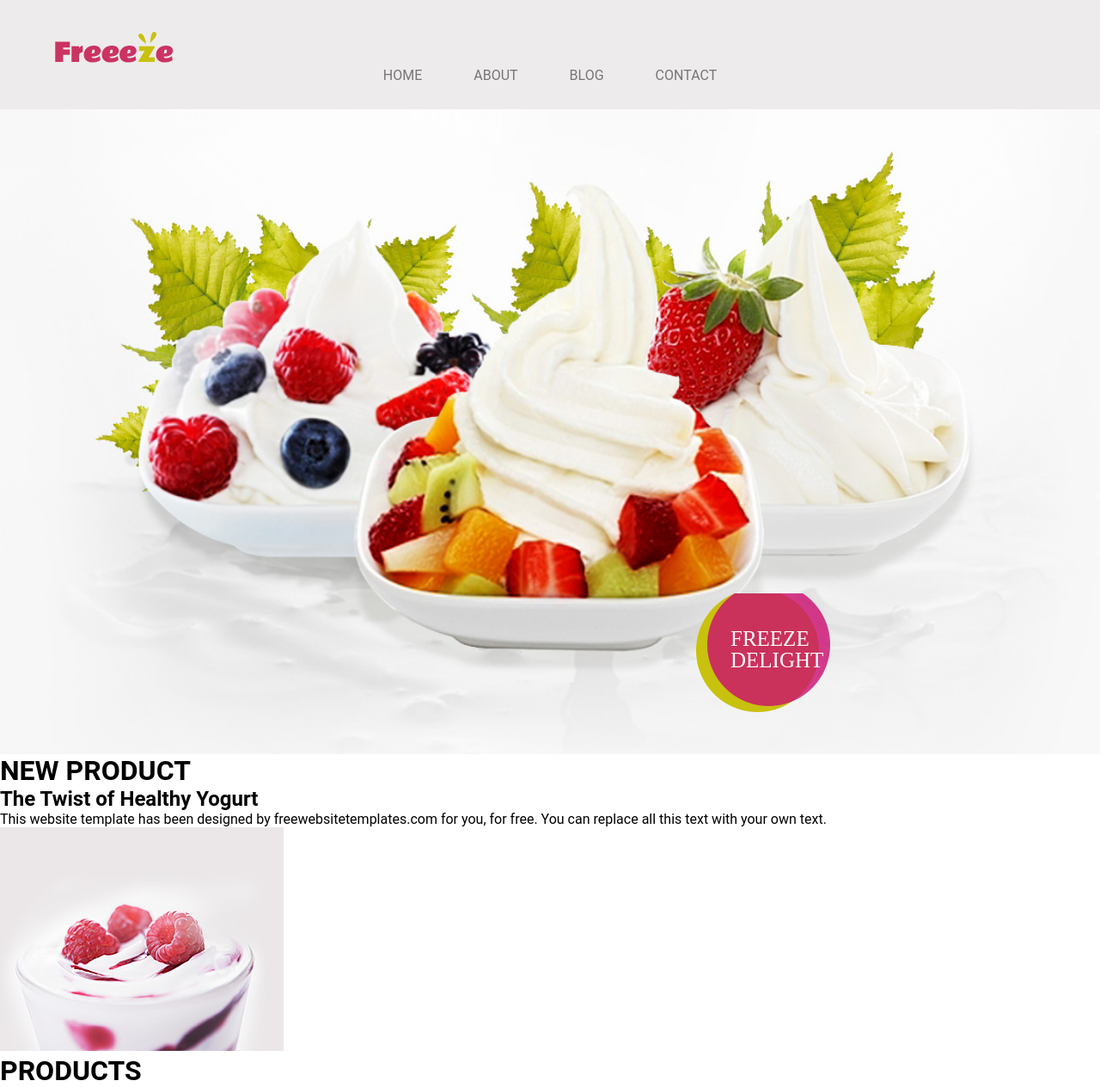
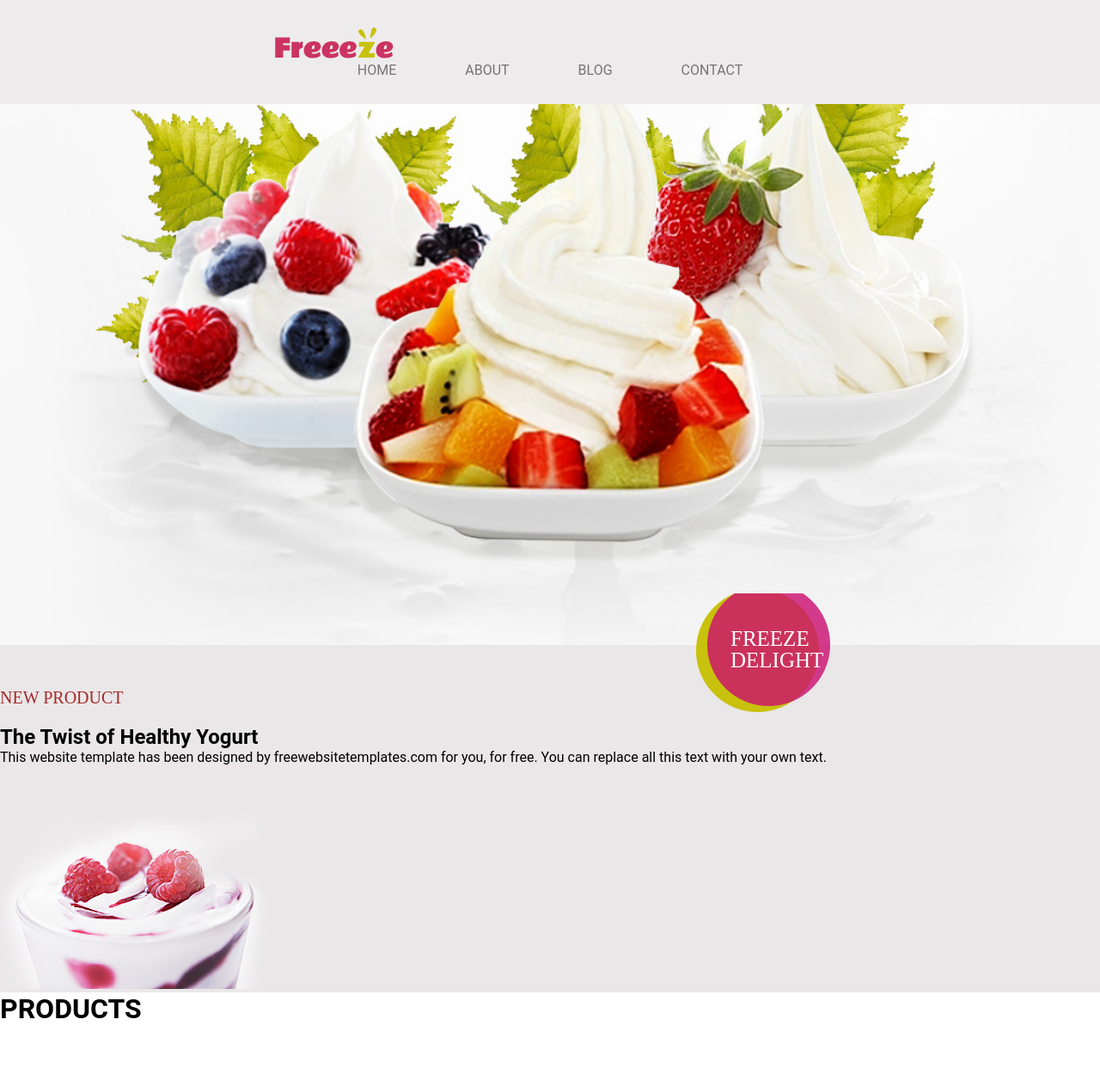
Before and after one commit to hafsahali/Shop, a plain HTML site: page index.html in a window 1280 px wide. Shown: the whole page at 86% size. After the commit the page ends 1192 px from the top, so only its background shows below. Drawn offline with Linux system fonts and the light colour scheme.

Commit message:
product img

```diff
--- a/index.html
+++ b/index.html
@@ -25,9 +25,9 @@
         <a>Freeze Delight</a>
     </div>
     </header>
-    <div class="body">
+    <div class="product">
 				<div>
-					<div>
+					<div class="pdt">
 						<h1>NEW PRODUCT</h1>
 						<h2>The Twist of Healthy Yogurt</h2>
 						<p>This website template has been designed by freewebsitetemplates.com for you, for free. You can replace all this text with your own text.</p>
--- a/style.css
+++ b/style.css
@@ -4,20 +4,20 @@
     box-sizing: border-box;
     font-family: 'roboto', sans-serif;
 }
+body{
+ overflow-x: hidden;
+}
 .navbar{
-    position: sticky;
+    position: fixed;
     top: 0;
     /* left: 0; */
     width: 100%;
     background:#EEEBEC;
-}
-.nav{
-    padding: 5px 5vw;
-    display: flex;
-    justify-content: space-between;
+    overflow: hidden;
 }
 .logo{
     margin-top: 2rem;
+    margin-left: 20rem;
 }
 .links-container{
     display: flex;
@@ -27,7 +27,7 @@
 }
 .link{
     text-transform: capitalize;
-    padding: 0 30px;
+    padding:40px;
     text-decoration: none;
     color:black;
     opacity: 0.5;
@@ -40,8 +40,6 @@
 .content img{
     width: 100vw;
     display: block;
-    /* height: 600px; */
-    /* position: absolute; */
 }
 .content a{
     background: url(images/icons.png) no-repeat 0 -140px;
@@ -58,3 +56,25 @@
     width: 160px;
     height:140px;
 }
+.product{
+    background-color: #eae7e8;
+	margin: 0;
+	max-width: none;
+	padding: 0;
+    width: 100%;
+
+}
+.product img{
+
+
+}
+.product h1{
+    color: brown;
+	display: block;
+	font-family: lato-bold-webfont;
+	font-size: 20px;
+	font-weight: normal;
+	padding: 50px 0 20px;
+	text-align: left;
+    text-transform: uppercase;
+}
```
